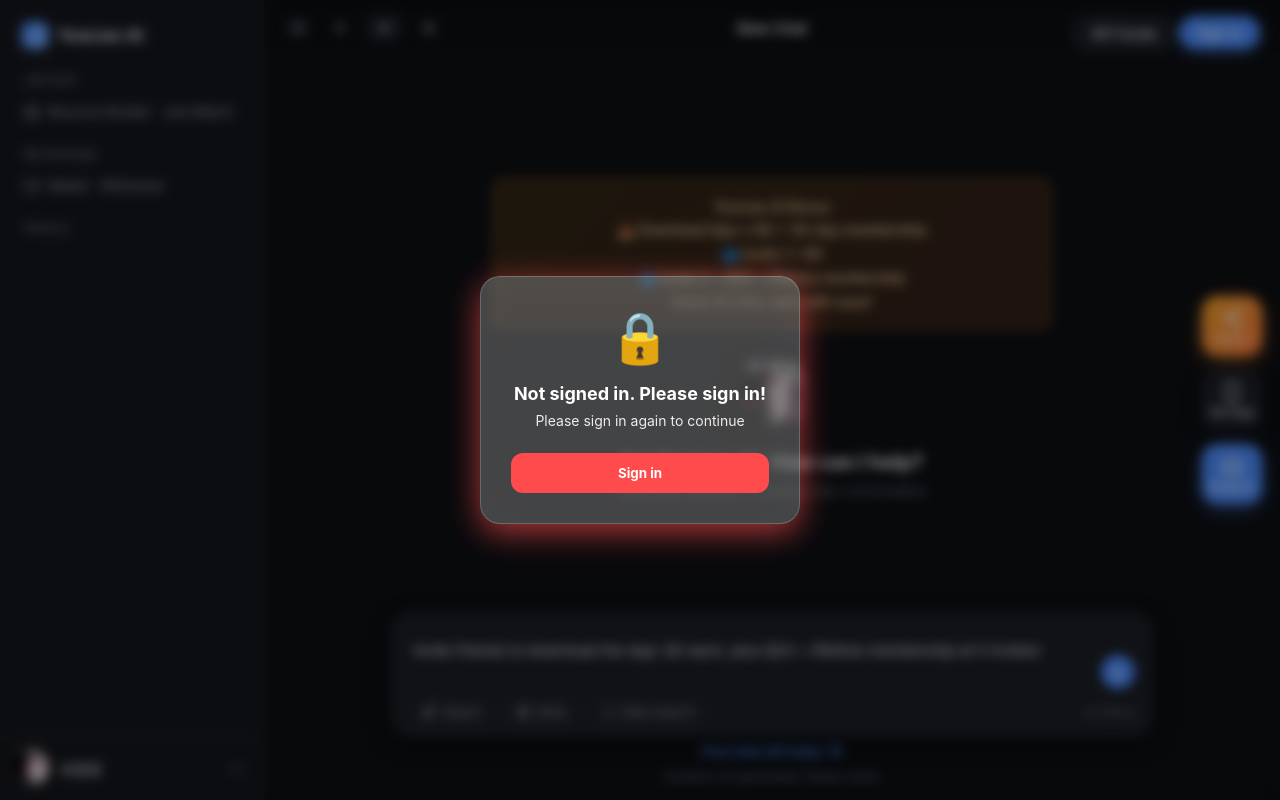
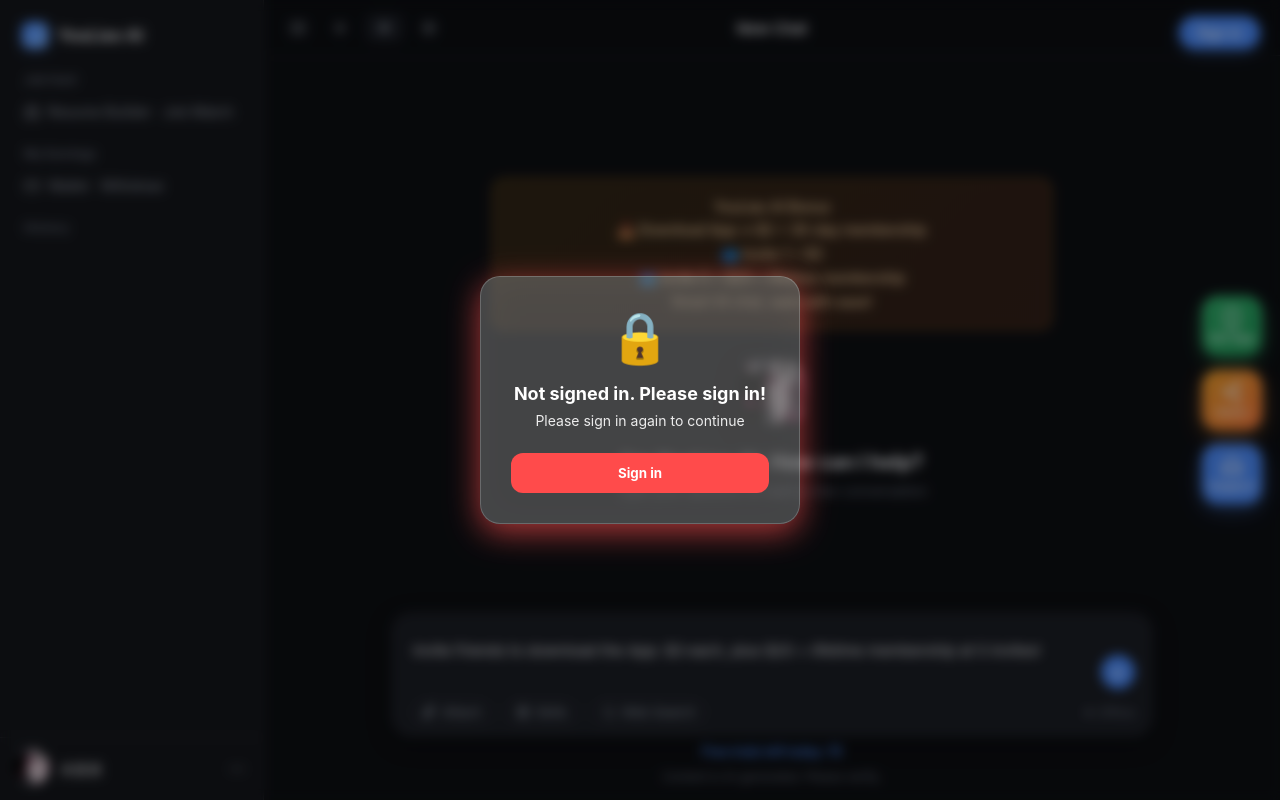
Before and after one commit to johnjincaaaa/AI_Agent_joooo_for_guoguo, a FastAPI app: page /chat in a window 1280 px wide. Run offline with FastAPI, Linux system fonts and the light colour scheme; data comes from the database, SQL or seed files in the repository.

Commit message:
页面和适配UTC

```diff
--- a/static/css/page_chat_floatDock.css
+++ b/static/css/page_chat_floatDock.css
@@ -53,16 +53,16 @@
     box-shadow: 0 8px 26px rgba(240, 140, 42, 0.55);
 }
 
-/* 下载 App 用中性深色，和分享/客服做区分 */
+/* 下载 App 用绿色渐变，和分享/客服做区分 */
 .float-dock-item#floatAppBtn {
-    background: var(--bg-elevated);
-    color: var(--text-primary);
-    border-color: var(--border-strong);
-    box-shadow: 0 6px 20px rgba(0, 0, 0, 0.4);
+    background: linear-gradient(135deg, #2fae6a, #1f9d5b);
+    color: #fff;
+    border-color: rgba(255, 255, 255, 0.18);
+    box-shadow: 0 6px 20px rgba(47, 174, 106, 0.4);
 }
 .float-dock-item#floatAppBtn:hover {
-    background: var(--bg-hover);
-    box-shadow: 0 8px 26px rgba(0, 0, 0, 0.55);
+    filter: brightness(1.06);
+    box-shadow: 0 8px 26px rgba(47, 174, 106, 0.55);
 }
 
 .float-dock-item[hidden] {
--- a/templates/ai.html
+++ b/templates/ai.html
@@ -30,11 +30,21 @@
 <body>
 
 <!-- 1. 右上角按钮组：接入教程 + 登录 -->
-<button class="guide-btn" id="openGuideBtn" data-i18n="guide_btn" title="如何接入 AI 大模型 API">接入教程</button>
+<!-- 「接入教程」按钮已隐藏；如需重新显示，删除下面这行的 hidden 即可 -->
+<button class="guide-btn" id="openGuideBtn" data-i18n="guide_btn" title="如何接入 AI 大模型 API" hidden>接入教程</button>
 <button class="login-btn" id="openLoginBtn" data-i18n="login">登录</button>
 
-<!-- 右侧悬浮图标：分享APP → 下载APP → 在线客服（从上到下） -->
+<!-- 右侧悬浮图标：下载APP → 分享APP → 在线客服（从上到下） -->
 <div class="float-dock" id="floatDock">
+    <a class="float-dock-item" id="floatAppBtn" href="#" target="_blank" rel="noopener"
+       data-i18n-title="float_app" title="下载 App" hidden>
+        <svg viewBox="0 0 24 24" width="22" height="22" fill="none" stroke="currentColor" stroke-width="2"
+             stroke-linecap="round" stroke-linejoin="round" aria-hidden="true">
+            <rect x="5" y="2" width="14" height="20" rx="2" ry="2"></rect>
+            <line x1="12" y1="18" x2="12" y2="18"></line>
+        </svg>
+        <span class="float-dock-label" data-i18n="float_app">下载App</span>
+    </a>
     <!-- 分享APP：点击弹出分享弹窗（不跳转） -->
     <button class="float-dock-item" id="floatShareBtn" type="button"
             data-i18n-title="float_share" title="分享APP">
@@ -48,15 +58,6 @@
         </svg>
         <span class="float-dock-label" data-i18n="float_share">分享APP</span>
     </button>
-    <a class="float-dock-item" id="floatAppBtn" href="#" target="_blank" rel="noopener"
-       data-i18n-title="float_app" title="下载 App" hidden>
-        <svg viewBox="0 0 24 24" width="22" height="22" fill="none" stroke="currentColor" stroke-width="2"
-             stroke-linecap="round" stroke-linejoin="round" aria-hidden="true">
-            <rect x="5" y="2" width="14" height="20" rx="2" ry="2"></rect>
-            <line x1="12" y1="18" x2="12" y2="18"></line>
-        </svg>
-        <span class="float-dock-label" data-i18n="float_app">下载App</span>
-    </a>
     <a class="float-dock-item" id="floatServiceBtn" href="#" target="_blank" rel="noopener"
        data-i18n-title="float_service" title="在线客服" hidden>
         <svg viewBox="0 0 24 24" width="22" height="22" fill="none" stroke="currentColor" stroke-width="2"
--- a/token_utils.py
+++ b/token_utils.py
@@ -2,8 +2,11 @@
 
 from fastapi import HTTPException, status, Depends
 from jose import JWTError, jwt
-from datetime import datetime, timedelta, UTC
+from datetime import datetime, timedelta, timezone
 from config import SECRET_KEY, ALGORITHM, ACCESS_TOKEN_EXPIRE_MINUTES
+
+# datetime.UTC 是 Python 3.11+ 才有的别名；用 timezone.utc 兼容 3.10 及以下
+UTC = timezone.utc
 from fastapi.security import OAuth2PasswordBearer
 
 oauth2_scheme = OAuth2PasswordBearer(tokenUrl="login")
```
